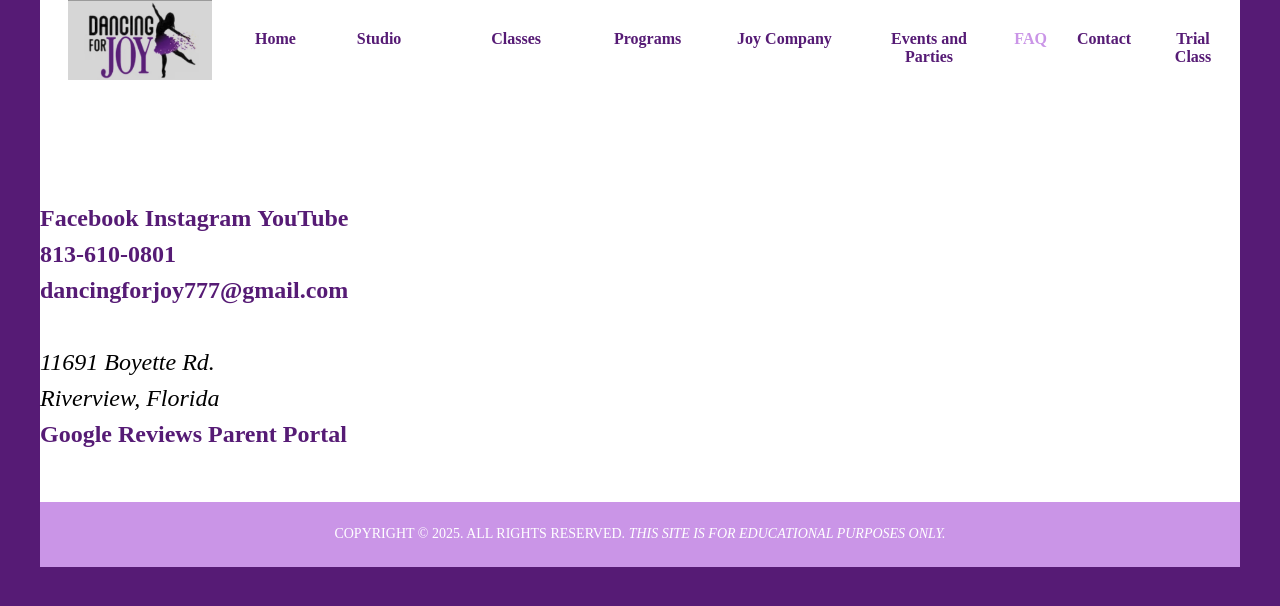
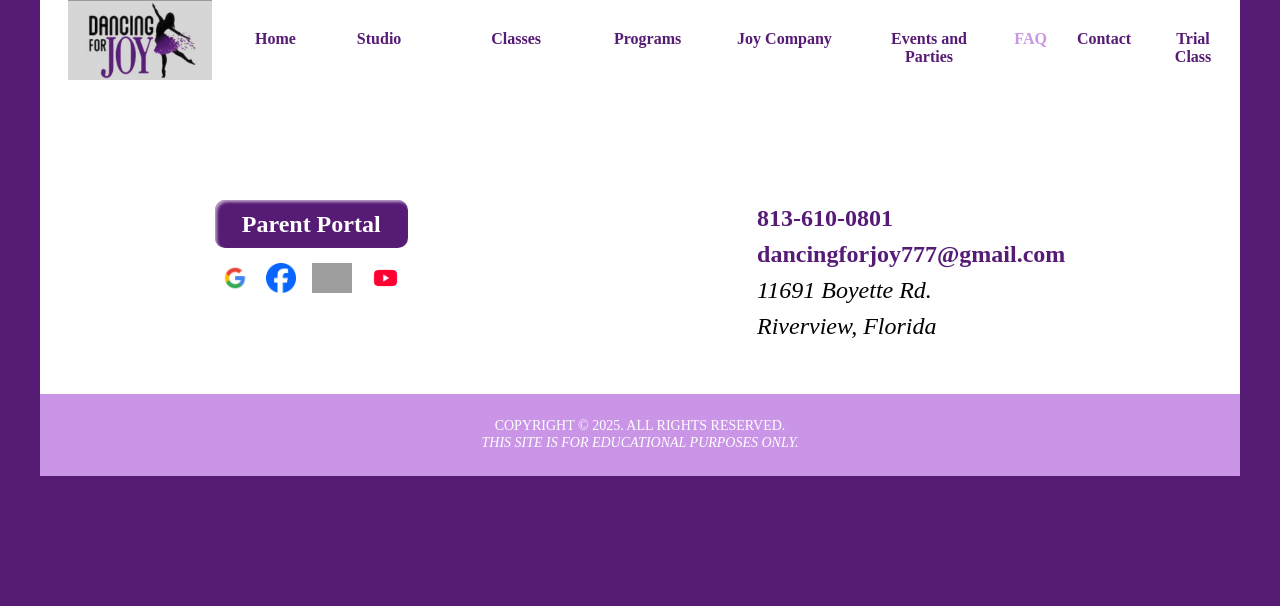
Before and after one commit to angiecash/Senior-Project, a plain HTML site: page faq.html in a window 1280 px wide. Drawn offline with Linux system fonts and the light colour scheme; grey boxes are pictures that could not be loaded.

Commit message:
Updating Footer

```diff
--- a/faq.html
+++ b/faq.html
@@ -114,38 +114,40 @@
         </main>
 
     <footer>
+      <div id="flex-footer">
+        <!-- Connect -->
         <section id="connect">
           <h2 class="sr-only">Connect</h2>
+          <!-- Parent Portal Button -->
+          <a id="parentB" class="dfj-button" href="https://app.gostudiopro.com/online/dancingforjoy4">Parent Portal</a>
 
-                <h3 class="sr-only">Social Media Links</h3>
-                <a href="https://www.facebook.com/dancing4joyy">Facebook</a>
-
-                <a href="https://www.instagram.com/dancing4joyy/">Instagram</a>
-
-                <a href="https://www.youtube.com/channel/UCLCQxP6Wuet0kDiX-SUongQ">YouTube</a>
+          <div id="social-media">
+            <h3 class="sr-only">Social Media</h3>
+            <!-- Google Reviews -->
+            <a href="https://www.google.com/maps/place/Dancing+for+Joy/@27.8523027,-82.303417,17z/data=!3m1!4b1!4m6!3m5!1s0x88c2d1c4ecf7f70b:0xc5ed4a41ec2ca639!8m2!3d27.8523027!4d-82.303417!16s%2Fg%2F11h4knhcp9?entry=ttu&g_ep=EgoyMDI1MDYzMC4wIKXMDSoASAFQAw%3D%3D"><img src="images/icons/google_g_icon_download.png" height="30" alt="Google G icon"></a>
+            <!-- Facebook -->
+            <a href="https://www.facebook.com/dancing4joyy"><img src="images/icons/Facebook_Logo_Primary.png" height="30" alt="blue Facebook icon"></a>
+            <!-- Instragram -->
+            <a href="https://www.instagram.com/dancing4joyy/"><img src="images/icons/Instagram_Glyph_Gradient.png" height="30" alt="Instagram glyph gradient icon"></a>
+            <!-- YouTube -->
+            <a href="https://www.youtube.com/channel/UCLCQxP6Wuet0kDiX-SUongQ"><img src="images/icons/yt_icon_red_digital.png" height="30" alt="YouTube red play button icon"></a>
+          </div>
         </section>
-
+        <!-- Contact Information -->
         <section id="contact">
           <h3 class="sr-only">Contact</h3>
-                <a href="tel:+8136100801">813-610-0801</a><br>
-                <a href="mailto:dancingforjoy777@gmail.com">dancingforjoy777@gmail.com</a><br>
-                <br>
+          <a href="tel:+8136100801">813-610-0801</a>
+          <a href="mailto:dancingforjoy777@gmail.com">dancingforjoy777@gmail.com</a>
           <address>
             11691 Boyette Rd.<br>
             Riverview, Florida<br>
           </address>
         </section>
-
-            <section id="links">
-                <h3 class="sr-only">Links</h3>
-                <a href="https://www.google.com/maps/place/Dancing+for+Joy/@27.8523027,-82.303417,17z/data=!3m1!4b1!4m6!3m5!1s0x88c2d1c4ecf7f70b:0xc5ed4a41ec2ca639!8m2!3d27.8523027!4d-82.303417!16s%2Fg%2F11h4knhcp9?entry=ttu&g_ep=EgoyMDI1MDYzMC4wIKXMDSoASAFQAw%3D%3D">Google Reviews</a>
-
-                <a href="https://app.gostudiopro.com/online/dancingforjoy4">Parent Portal</a>
-            </section>
-
+      </div>
+      <!-- Copyright Information -->
       <section id="copyright">
         <h2 class="sr-only">Copyright</h2>
-                <p>Copyright &copy; 2025. All Rights Reserved.
+        <p>Copyright &copy; 2025. All Rights Reserved.<br>
         <i>This site is for educational purposes only.</i></p>
       </section>
     </footer>
--- a/script.js
+++ b/script.js
@@ -3,11 +3,12 @@
 // global variables //
 const dropdownCheckbox = document.getElementById('dropdown');
 
-
+//FUNCTIONS//
 function checkMediaQuery() {
     if (window.innerWidth > 991) {
         dropdownCheckbox.checked = false;
     }
 }
 
+// Event Listeners //
 window.addEventListener('resize', checkMediaQuery);
--- a/styles.css
+++ b/styles.css
@@ -81,6 +81,30 @@ main {
 	margin: 50px auto;
 	padding: 20px;
 }
+/* ------- Buttons ------- */
+.dfj-button {
+	border: 0;
+	line-height: 2;
+	padding: 0 20px;
+	font-size: 1em;
+	text-align: center;
+	color: white;
+	border-radius: 10px;
+	background-color: var(--dkpurple);
+	box-shadow: inset 2px 2px 3px rgb(255 255 255 / 0.6);
+	transition: all .3s ease-in-out;
+}
+.dfj-button:hover {
+	background-color: var(--white);
+	color: var(--dkpurple);
+	outline: 2px solid var(--dkpurple);
+}
+.dfj-button:active {
+	box-shadow:
+	inset -2px -2px 3px rgb(255 255 255 / 0.6),
+	inset 2px 2px 3px rgb(0 0 0 /0.6);
+}
+/* ------- Buttons End ------- */
 /* ------- NAVIGATION ------- */
 nav {
 	display: block;
@@ -115,6 +139,13 @@ footer {
 }
 footer a:hover {
 	color: var(--mdpurple);
+}
+#social-media {
+	margin: 0 auto;
+	padding-top: 15px;
+}
+#social-media a {
+	padding: 5px;
 }
 #copyright {
 	font-size: 14px;
```
Also changed, not shown: classes.html (+21 -18 lines), contact.html (+21 -19 lines), index.html (+17 -18 lines), joycompany.html (+21 -19 lines), parties.html (+21 -19 lines), programs.html (+21 -19 lines), studio.html (+21 -19 lines), images/icons/google_g_icon_download.png (added). Lines whose indentation alone changed are shown as unchanged.
